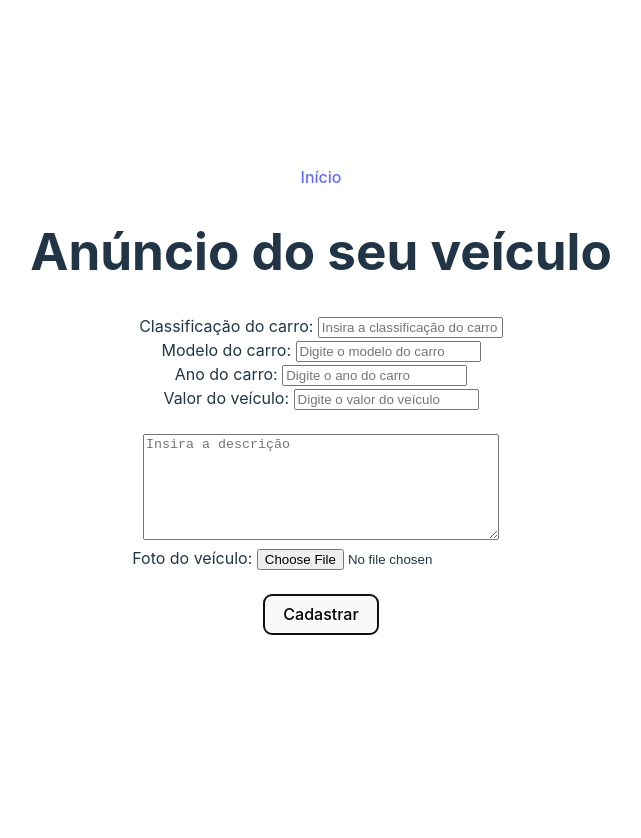
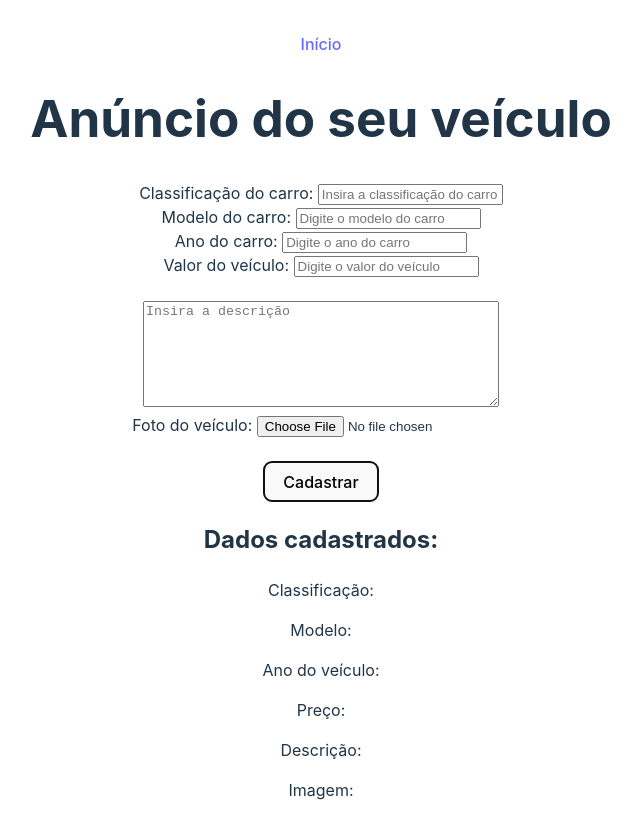
Before and after one commit to LeaelSouza/projeto_SA, a React (Vite) app in the folder vite-project/: page /anuncioCarro in a window 1280 px wide. Both pictures are taken after a click on the button "Cadastrar". Shown: the top 838 px of the page, without its empty margins (319-960 px from the left). Before the commit the page ends 800 px from the top, so only its background shows below. Built offline with nearby package versions, Linux system fonts and the light colour scheme.

Commit message:
Apresentando dados na tela cadastro de anuncios

```diff
--- a/vite-project/src/telaAnuncios/anuncioCarro/anuncioCarro.jsx
+++ b/vite-project/src/telaAnuncios/anuncioCarro/anuncioCarro.jsx
@@ -18,9 +18,13 @@ function CadastroUsuario() {
     const [precoCarro, setPrecoCarro] = useState('');
     const [descricaoCarro, setDescricaoCarro] = useState('');
     const [imagem, setImagem] = useState(null);
+    const [enviado, setEnviado] = useState(false);
 
-    const handleSubmit = () => {
+    const handleSubmit = (e) => {
         Cadastrar(cassificacaoCarro, modeloCarro, anoCarro, precoCarro, descricaoCarro, imagem);
+
+        e.preventDefault();
+        setEnviado(true);
     };
 
     const handleFotoChange = (e) => {
@@ -60,6 +64,19 @@ function CadastroUsuario() {
             <input type="file" onChange={handleFotoChange} />
             <br /><br />
             <button onClick={handleSubmit}>Cadastrar</button>
+
+
+            {enviado && (
+                <div>
+                    <h2>Dados cadastrados:</h2>
+                    <p>Classificação: {cassificacaoCarro}</p>
+                    <p>Modelo: {modeloCarro}</p>
+                    <p>Ano do veículo: {anoCarro}</p>
+                    <p>Preço: {precoCarro}</p>
+                    <p>Descrição: {descricaoCarro}</p>
+                    <p>Imagem: {imagem}</p>
+                </div>
+            )}
         </>
     );
 }
```
